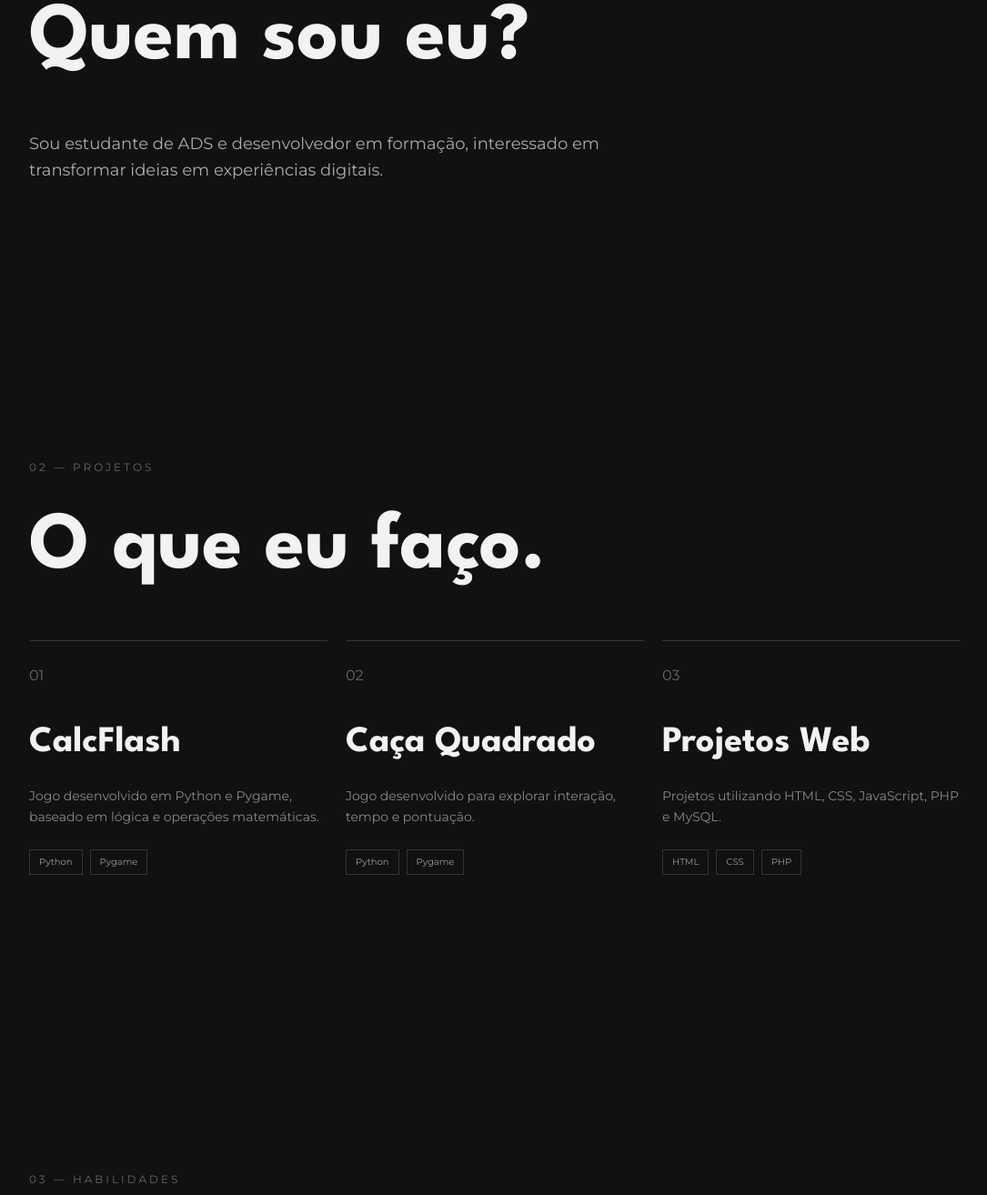
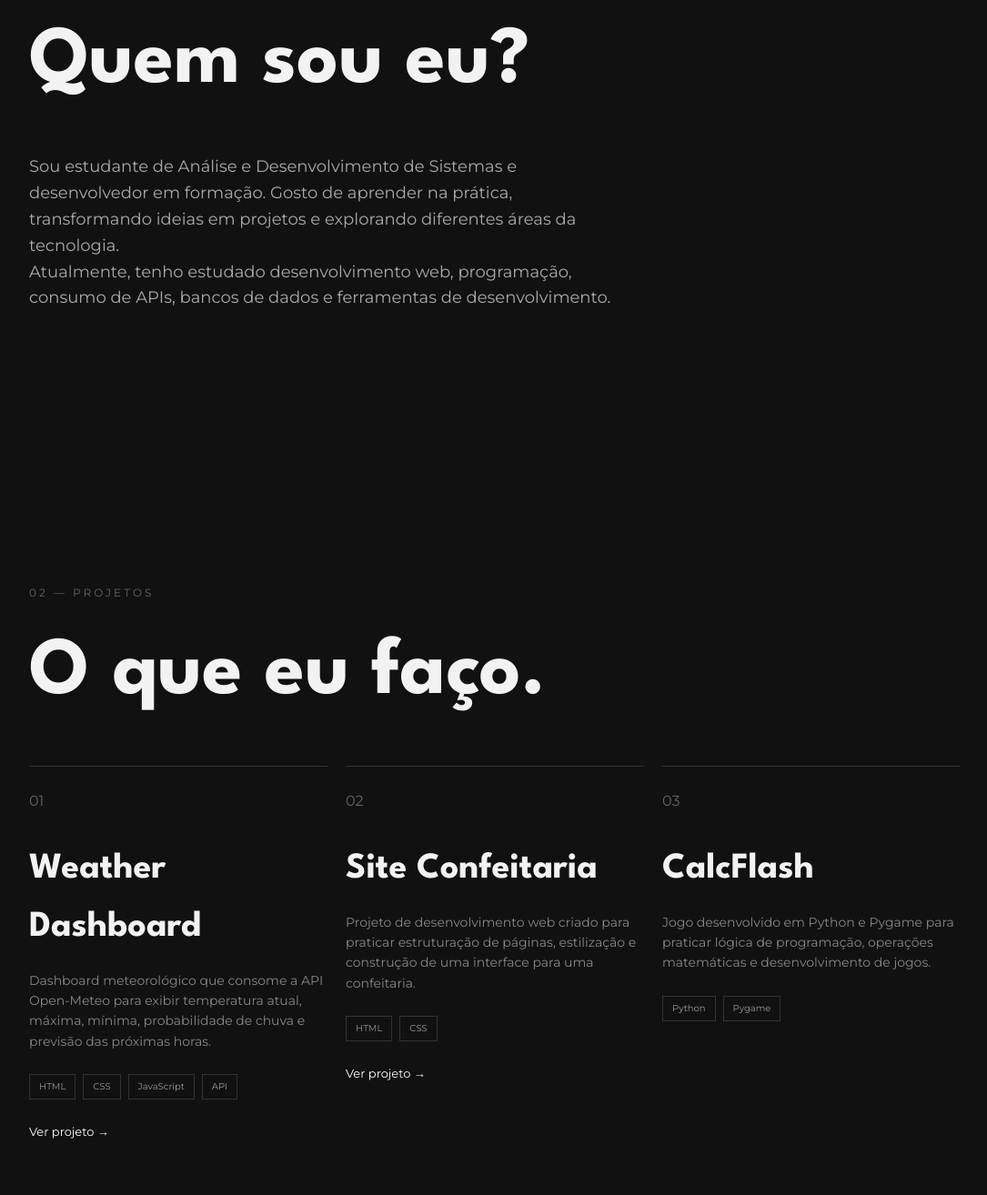
Before and after one commit to gui100O/portfolio, a plain HTML site: page index.html in a window 1280 px wide. Shown: the part 1006-2320 px from the top of the page at 91% size, without its empty margins (96-1181 px from the left). Drawn offline with Linux system fonts and the light colour scheme.

Commit message:
fixed some things

````diff
--- a/css/style.css
+++ b/css/style.css
@@ -358,3 +358,18 @@ footer {
 
     transform: translateY(0);
 }
+
+.project a {
+    display: inline-block;
+    margin-top: 25px;
+
+    color: #ffffff;
+    font-size: 13px;
+    text-decoration: none;
+
+    transition: 0.3s;
+}
+
+.project a:hover {
+    color: #888888;
+}
--- a/index.html
+++ b/index.html
@@ -1,16 +1,26 @@
 <!DOCTYPE html>
+
 <html lang="pt-BR">
 <head>
     <meta charset="UTF-8">
     <meta name="viewport" content="width=device-width, initial-scale=1.0">
 
+```
 <title>Guilherme Farias — Portfólio</title>
 
+<meta
+    name="description"
+    content="Portfólio de Guilherme Farias, estudante de Análise e Desenvolvimento de Sistemas e desenvolvedor em formação."
+>
+
 <link rel="stylesheet" href="css/style.css">
+```
+
 </head>
 
 <body>
 
+```
 <header>
     <nav>
         <a href="#" class="logo">GF.</a>
@@ -30,7 +40,7 @@
     <!-- hero -->
     <section class="hero">
 
-            <p class="eyebrow">DESENVOLVEDOR • DESIGNER</p>
+        <p class="eyebrow">DESENVOLVEDOR EM FORMAÇÃO • DESIGNER</p>
 
         <h1>
             Guilherme<br>
@@ -39,7 +49,8 @@
 
         <p class="hero-description">
             Estudante de Análise e Desenvolvimento de Sistemas,
-                interessado em desenvolvimento, tecnologia e design.
+            explorando desenvolvimento web, programação e design
+            através de projetos próprios.
         </p>
 
         <a href="#projetos" class="button">
@@ -57,9 +68,16 @@
         <h2>Quem sou eu?</h2>
 
         <p>
-                Sou estudante de ADS e desenvolvedor em formação,
-                interessado em transformar ideias em experiências
-                digitais.
+            Sou estudante de Análise e Desenvolvimento de Sistemas
+            e desenvolvedor em formação. Gosto de aprender na prática,
+            transformando ideias em projetos e explorando diferentes
+            áreas da tecnologia.
+        </p>
+
+        <p>
+            Atualmente, tenho estudado desenvolvimento web,
+            programação, consumo de APIs, bancos de dados e
+            ferramentas de desenvolvimento.
         </p>
 
     </section>
@@ -77,52 +95,75 @@
             <article class="project">
                 <span>01</span>
 
+                <h3>Weather Dashboard</h3>
+
+                <p>
+                    Dashboard meteorológico que consome a API
+                    Open-Meteo para exibir temperatura atual,
+                    máxima, mínima, probabilidade de chuva e
+                    previsão das próximas horas.
+                </p>
+
+                <div class="tags">
+                    <span>HTML</span>
+                    <span>CSS</span>
+                    <span>JavaScript</span>
+                    <span>API</span>
+                </div>
+
+                <a
+                    href="https://github.com/gui100O/weather-dashboard"
+                    target="_blank"
+                    rel="noopener noreferrer"
+                >
+                    Ver projeto →
+                </a>
+            </article>
+
+
+            <article class="project">
+                <span>02</span>
+
+                <h3>Site Confeitaria</h3>
+
+                <p>
+                    Projeto de desenvolvimento web criado para
+                    praticar estruturação de páginas, estilização
+                    e construção de uma interface para uma
+                    confeitaria.
+                </p>
+
+                <div class="tags">
+                    <span>HTML</span>
+                    <span>CSS</span>
+                </div>
+
+                <a
+                    href="https://github.com/gui100O/site-confeitaria"
+                    target="_blank"
+                    rel="noopener noreferrer"
+                >
+                    Ver projeto →
+                </a>
+            </article>
+
+
+            <article class="project">
+                <span>03</span>
+
                 <h3>CalcFlash</h3>
 
                 <p>
-                        Jogo desenvolvido em Python e Pygame,
-                        baseado em lógica e operações matemáticas.
+                    Jogo desenvolvido em Python e Pygame para
+                    praticar lógica de programação, operações
+                    matemáticas e desenvolvimento de jogos.
                 </p>
 
                 <div class="tags">
                     <span>Python</span>
                     <span>Pygame</span>
                 </div>
-                </article>
 
-
-                <article class="project">
-                    <span>02</span>
-
-                    <h3>Caça Quadrado</h3>
-
-                    <p>
-                        Jogo desenvolvido para explorar interação,
-                        tempo e pontuação.
-                    </p>
-
-                    <div class="tags">
-                        <span>Python</span>
-                        <span>Pygame</span>
-                    </div>
-                </article>
-
-
-                <article class="project">
-                    <span>03</span>
-
-                    <h3>Projetos Web</h3>
-
-                    <p>
-                        Projetos utilizando HTML, CSS, JavaScript,
-                        PHP e MySQL.
-                    </p>
-
-                    <div class="tags">
-                        <span>HTML</span>
-                        <span>CSS</span>
-                        <span>PHP</span>
-                    </div>
             </article>
 
         </div>
@@ -145,6 +186,7 @@
             <span>PHP</span>
             <span>MySQL</span>
             <span>Python</span>
+            <span>Pygame</span>
             <span>Git</span>
             <span>GitHub</span>
 
@@ -164,6 +206,14 @@
             guilhermefasousa@gmail.com
         </a>
 
+        <a
+            href="https://github.com/gui100O"
+            target="_blank"
+            rel="noopener noreferrer"
+        >
+            GitHub →
+        </a>
+
     </section>
 
 </main>
@@ -175,6 +225,7 @@
 
 
 <script src="js/script.js"></script>
+```
 
 </body>
 </html>
````
Lines whose indentation alone changed are shown as unchanged.
